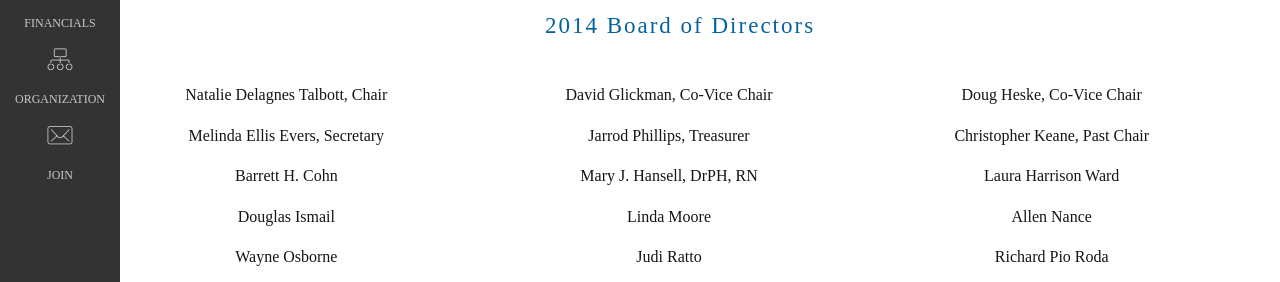
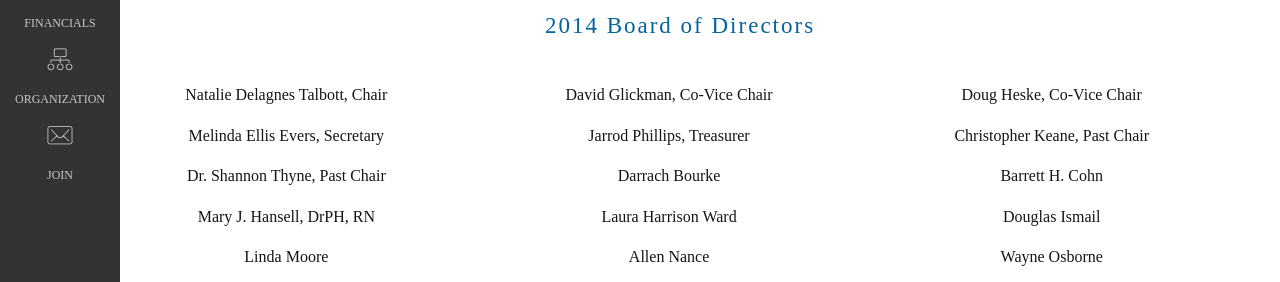
Before and after one commit to SFCAPC/2014, a plain HTML site: page organization.html in a window 1280 px wide. Shown: the part 291-573 px from the top of the page. Drawn offline with nearby package versions, Linux system fonts and the light colour scheme; a script that the page names is missing.

Commit message:
+ Darrach Bourke +Dr. Shannon Thyne, Past Chair

```diff
--- a/organization.html
+++ b/organization.html
@@ -135,6 +135,8 @@
                       <li>Melinda Ellis Evers, Secretary</li>
                       <li>Jarrod Phillips, Treasurer</li>
                       <li>Christopher Keane, Past Chair</li>
+                      <li>Dr. Shannon Thyne, Past Chair</li>
+                      <li>Darrach Bourke</li>
                       <li>Barrett H. Cohn</li>
                       <li>Mary J. Hansell, DrPH, RN</li>
                       <li>Laura Harrison Ward</li>
```
